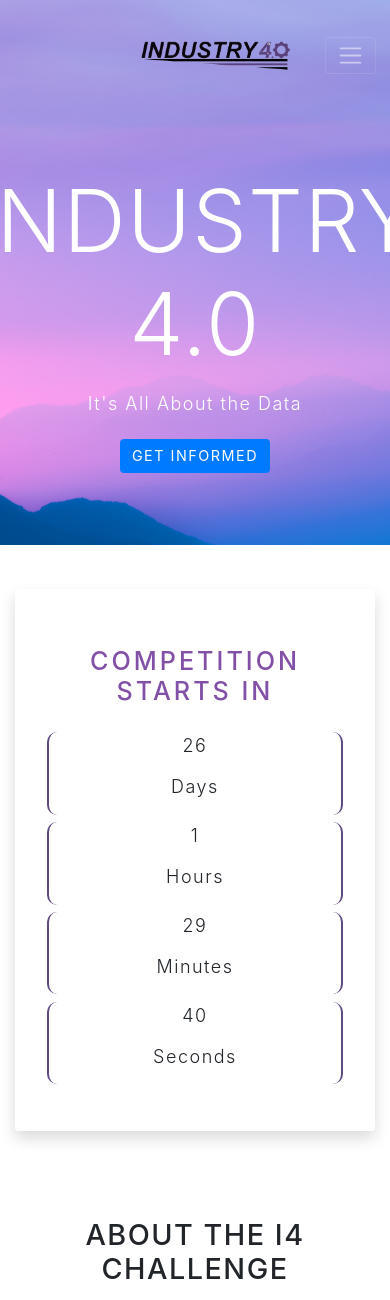
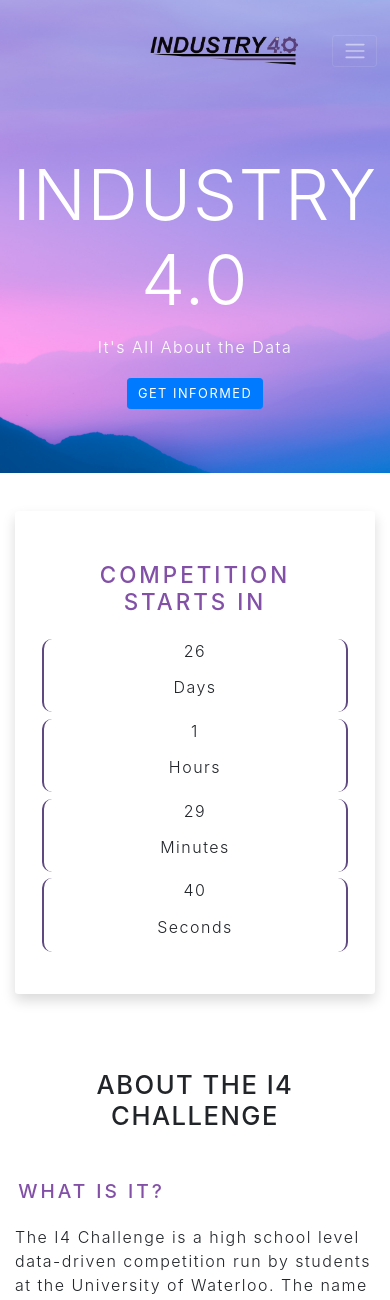
Before and after one commit to mdschnei/Industry4.0, a PHP site: page / in a window 390 px wide; the page is wider, and only the part inside the window is pictured. Shown: the top 1300 px of that part. Run offline with PHP 8.4, Linux system fonts and the light colour scheme; some libraries are stand-ins or nearby versions.

Commit message:
Minor changes

```diff
--- a/index.html
+++ b/index.html
@@ -4,12 +4,9 @@
     <meta charset="utf-8">
     <meta name="viewport" content="width=device-width, initial-scale=1, shrink-to-fit=no">
     <!-- Bootstrap CSS Stylesheet-->
-    <link rel="stylesheet" href="https://stackpath.bootstrapcdn.com/bootstrap/4.1.3/css/bootstrap.min.css" integrity="sha384-MCw98/SFnGE8fJT3GXwEOngsV7Zt27NXFoaoApmYm81iuXoPkFOJwJ8ERdknLPMO" crossorigin="anonymous">
+    <link rel="stylesheet" href="https://stackpath.bootstrapcdn.com/bootstrap/4.2.1/css/bootstrap.min.css" integrity="sha384-GJzZqFGwb1QTTN6wy59ffF1BuGJpLSa9DkKMp0DgiMDm4iYMj70gZWKYbI706tWS" crossorigin="anonymous">
     <link rel="stylesheet" href="main.css">
-    <link rel="stylesheet" href="fonts.css">
     <link href="https://fonts.googleapis.com/css?family=Barlow+Condensed" rel="stylesheet">
-    <link rel="stylesheet" href="bootstrap-social/bootstrap-social.css">
-    <link rel="stylesheet" href="bootstrap-social/bootstrap-social.less">
     <link rel="stylesheet" href="https://cdnjs.cloudflare.com/ajax/libs/font-awesome/4.7.0/css/font-awesome.min.css">
     <script src="scripts.js"></script>
 </head>
@@ -50,7 +47,7 @@
         </nav>
             <div class="container mb-5 mt-5">
                 <div class="row align-items-center justify-content-center">
-                    <h1 class="display-1 mt-5 text-center text-white">INDUSTRY 4.0</h1>
+                    <h1 class="display-2 mt-5 text-center text-white">INDUSTRY 4.0</h1>
                 </div>
                 <div class="row align-items-center justify-content-center m-2">
                     <p class="lead text-center text-white">It's All About the Data</p>
--- a/main.css
+++ b/main.css
@@ -2,7 +2,7 @@
 
     @media (max-width: 500px){
         html{
-            font-size: 0.9rem;
+            font-size: 0.8rem;
         }
     }
 
```
